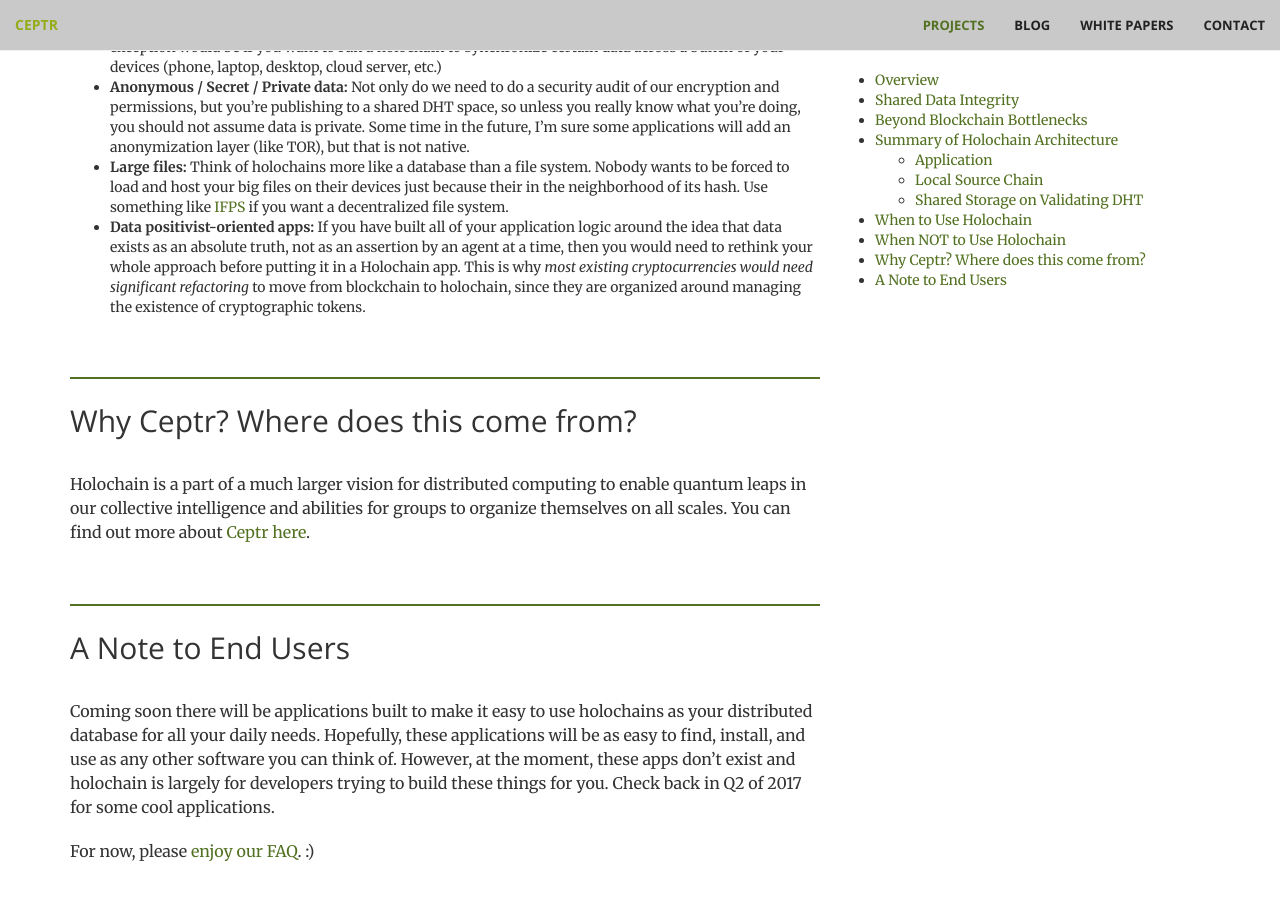
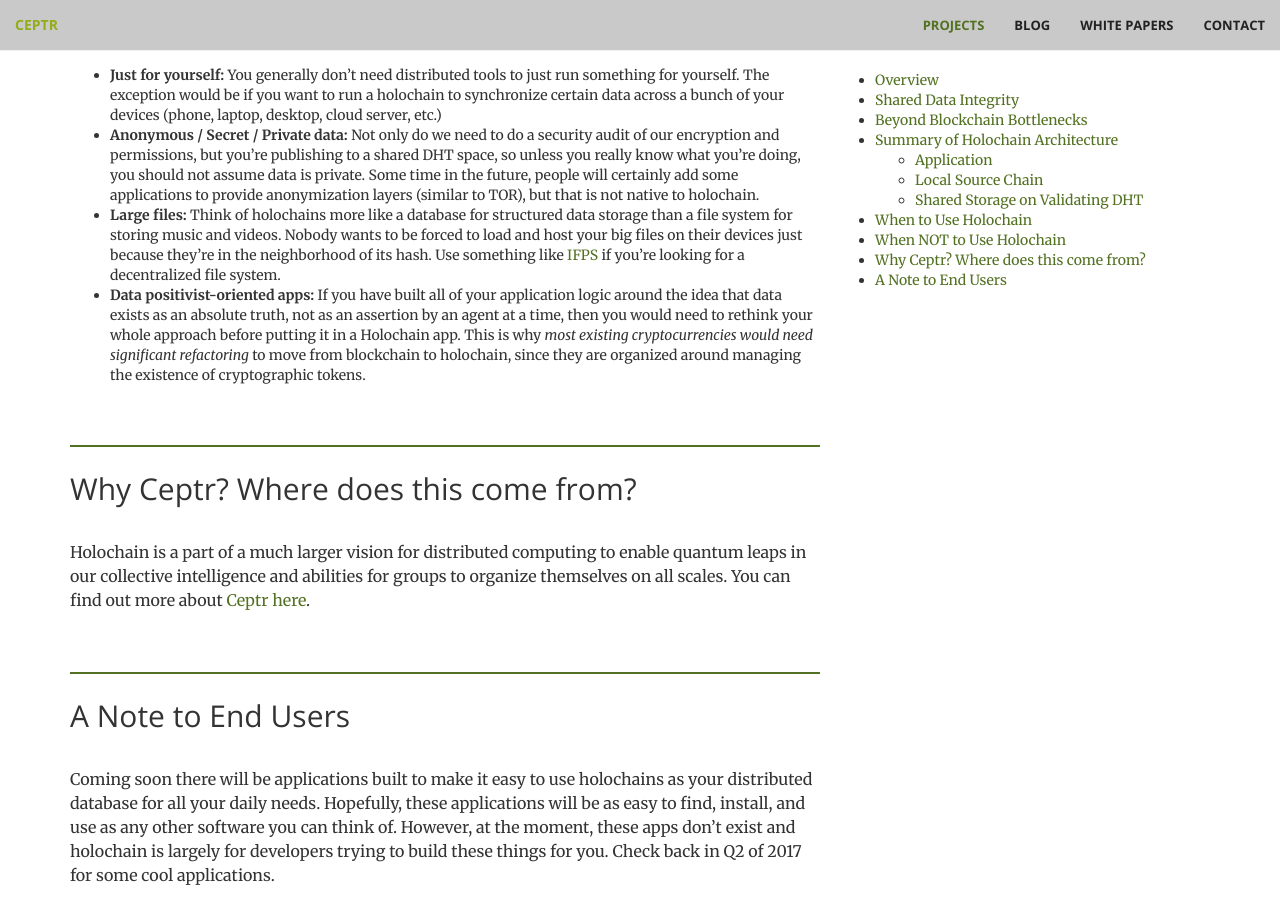
Before and after one commit to metacurrency/ceptr-org, a Jekyll site: the page built from _projects/holochain.md, in a window 1280 px wide and 900 px high, scrolled down 5794 px. Built offline with Jekyll 4.4.1, drawn with Linux system fonts in a browser that asks for light colours; some of the changed text lies outside the part shown.

Commit message:
Updated code status from POC to Pre-Alpha

```diff
--- a/_projects/holochain.md
+++ b/_projects/holochain.md
@@ -36,7 +36,7 @@
 
 <br />
 <div class="alert alert-warning" role="alert" markdown="1">
-   <b>Stage of Development:</b> Active development for proof-of-concept stage.
+   <b>Stage of Development:</b> Pre-Alpha. Proof-of-concept was completed and unveiled at our first [Hackathon](/hackathons). We expect to do an **Alpha release in June 2017** when we complete our Security Milestone.
 </div>
 
 ## Overview
@@ -109,8 +109,8 @@
 ## When NOT to Use Holochain
 You probably SHOULD NOT use holochain for:
  * **Just for yourself:** You generally don't need distributed tools to just run something for yourself. The exception would be if you want to run a holochain to synchronize certain data across a bunch of your devices (phone, laptop, desktop, cloud server, etc.)
- * **Anonymous / Secret / Private data:** Not only do we need to do a security audit of our encryption and permissions, but you're publishing to a shared DHT space, so unless you really know what you're doing, you should not assume data is private. Some time in the future, I'm sure some applications will add an anonymization layer (like TOR), but that is not native.
- * **Large files:** Think of holochains more like a database than a file system. Nobody wants to be forced to load and host your big files on their devices just because their in the neighborhood of its hash. Use something like [IFPS](http://ipfs.io) if you want a decentralized file system.
+ * **Anonymous / Secret / Private data:** Not only do we need to do a security audit of our encryption and permissions, but you're publishing to a shared DHT space, so unless you really know what you're doing, you should not assume data is private. Some time in the future, people will certainly add some applications to provide anonymization layers (similar to TOR), but that is not native to holochain.
+ * **Large files:** Think of holochains more like a database for structured data storage than a file system for storing music and videos. Nobody wants to be forced to load and host your big files on their devices just because they're in the neighborhood of its hash. Use something like [IFPS](http://ipfs.io) if you're looking for a decentralized file system.
  * **Data positivist-oriented apps:** If you have built all of your application logic around the idea that data exists as an absolute truth, not as an assertion by an agent at a time, then you would need to rethink your whole approach before putting it in a Holochain app. This is why _most existing cryptocurrencies would need significant refactoring_ to move from blockchain to holochain, since they are organized around managing the existence of cryptographic tokens.
 
 ## Why Ceptr? Where does this come from?
```
